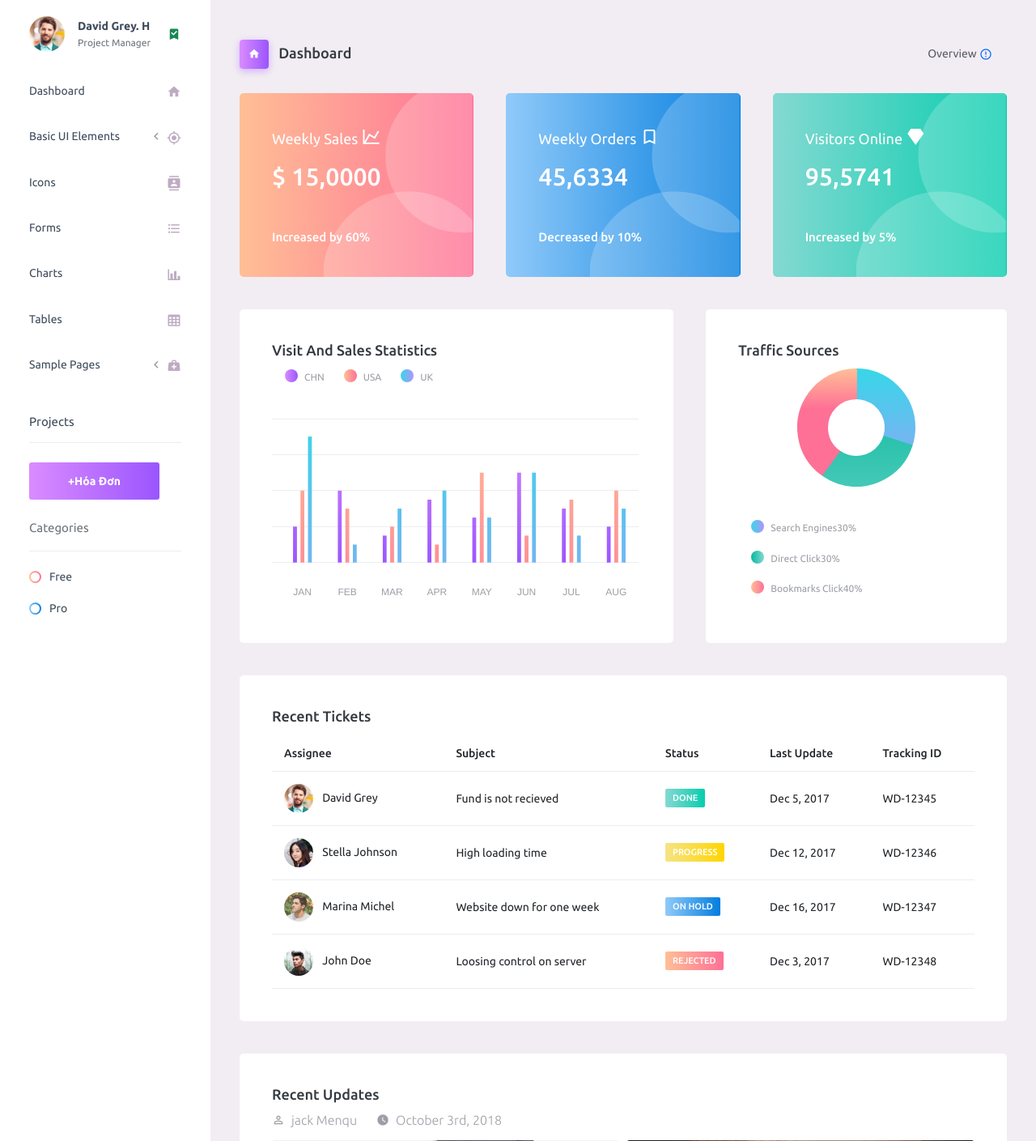
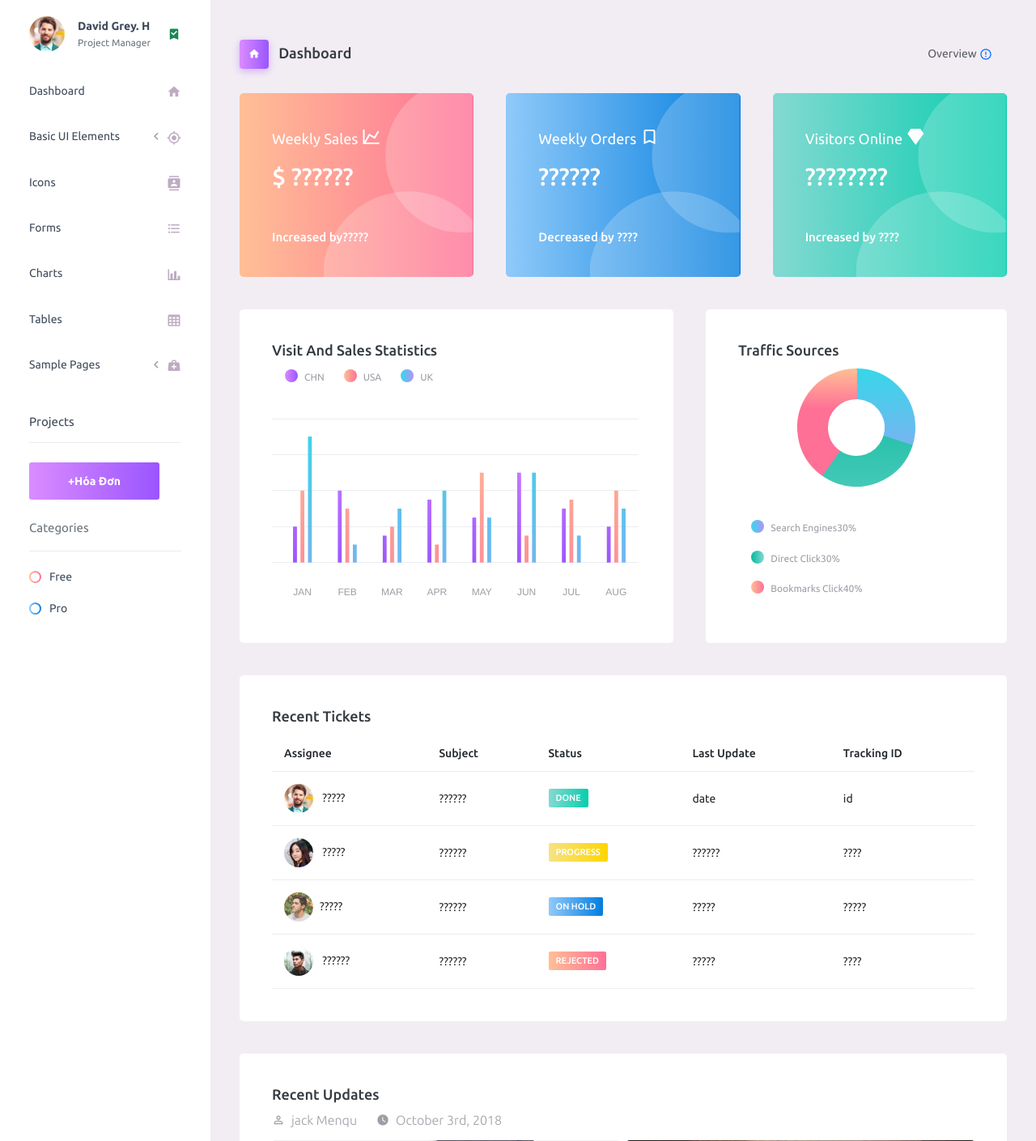
Before and after one commit to huynhmanh219/doan, a PHP site: page / in a window 1280 px wide. Shown: the part 70-1479 px from the top of the page at 81% size. Run offline with PHP 8.4, Linux system fonts and the light colour scheme; data that the repository does not hold is empty.

Commit message:
Update partial.php

```diff
--- a/content/partial.php
+++ b/content/partial.php
@@ -21,8 +21,8 @@
                     <img src="<?php echo $level?>assets/images/dashboard/circle.svg" class="card-img-absolute" alt="circle-image" />
                     <h4 class="font-weight-normal mb-3">Weekly Sales <i class="mdi mdi-chart-line mdi-24px float-right"></i>
                     </h4>
-                    <h2 class="mb-5">$ 15,0000</h2>
-                    <h6 class="card-text">Increased by 60%</h6>
+                    <h2 class="mb-5">$ ??????</h2>
+                    <h6 class="card-text">Increased by?????</h6>
                   </div>
                 </div>
               </div>
@@ -32,8 +32,8 @@
                     <img src="<?php echo $level?>assets/images/dashboard/circle.svg" class="card-img-absolute" alt="circle-image" />
                     <h4 class="font-weight-normal mb-3">Weekly Orders <i class="mdi mdi-bookmark-outline mdi-24px float-right"></i>
                     </h4>
-                    <h2 class="mb-5">45,6334</h2>
-                    <h6 class="card-text">Decreased by 10%</h6>
+                    <h2 class="mb-5">??????</h2>
+                    <h6 class="card-text">Decreased by ????</h6>
                   </div>
                 </div>
               </div>
@@ -43,8 +43,8 @@
                     <img src="<?php echo $level?>assets/images/dashboard/circle.svg" class="card-img-absolute" alt="circle-image" />
                     <h4 class="font-weight-normal mb-3">Visitors Online <i class="mdi mdi-diamond mdi-24px float-right"></i>
                     </h4>
-                    <h2 class="mb-5">95,5741</h2>
-                    <h6 class="card-text">Increased by 5%</h6>
+                    <h2 class="mb-5">????????</h2>
+                    <h6 class="card-text">Increased by ????</h6>
                   </div>
                 </div>
               </div>
@@ -90,47 +90,47 @@
                         <tbody>
                           <tr>
                             <td>
-                              <img src="<?php echo $level?>assets/images/faces/face1.jpg" class="me-2" alt="image"> David Grey
+                              <img src="<?php echo $level?>assets/images/faces/face1.jpg" class="me-2" alt="image"> ?????
                             </td>
-                            <td> Fund is not recieved </td>
+                            <td> ?????? </td>
                             <td>
                               <label class="badge badge-gradient-success">DONE</label>
                             </td>
-                            <td> Dec 5, 2017 </td>
-                            <td> WD-12345 </td>
+                            <td> date </td>
+                            <td> id</td>
                           </tr>
                           <tr>
                             <td>
-                              <img src="assets/images/faces/face2.jpg" class="me-2" alt="image"> Stella Johnson
+                              <img src="assets/images/faces/face2.jpg" class="me-2" alt="image"> ?????
                             </td>
-                            <td> High loading time </td>
+                            <td>??????</td>
                             <td>
                               <label class="badge badge-gradient-warning">PROGRESS</label>
                             </td>
-                            <td> Dec 12, 2017 </td>
-                            <td> WD-12346 </td>
+                            <td> ?????? </td>
+                            <td> ???? </td>
                           </tr>
                           <tr>
                             <td>
-                              <img src="assets/images/faces/face3.jpg" class="me-2" alt="image"> Marina Michel
+                              <img src="assets/images/faces/face3.jpg" class="me-2" alt="image">?????
                             </td>
-                            <td> Website down for one week </td>
+                            <td> ??????</td>
                             <td>
                               <label class="badge badge-gradient-info">ON HOLD</label>
                             </td>
-                            <td> Dec 16, 2017 </td>
-                            <td> WD-12347 </td>
+                            <td>????? </td>
+                            <td> ????? </td>
                           </tr>
                           <tr>
                             <td>
-                              <img src="assets/images/faces/face4.jpg" class="me-2" alt="image"> John Doe
+                              <img src="assets/images/faces/face4.jpg" class="me-2" alt="image"> ??????
                             </td>
-                            <td> Loosing control on server </td>
+                            <td>??????</td>
                             <td>
                               <label class="badge badge-gradient-danger">REJECTED</label>
                             </td>
-                            <td> Dec 3, 2017 </td>
-                            <td> WD-12348 </td>
+                            <td> ????? </td>
+                            <td> ????</td>
                           </tr>
                         </tbody>
                       </table>
@@ -195,9 +195,9 @@
                         </thead>
                         <tbody>
                           <tr>
-                            <td> 1 </td>
-                            <td> Herman Beck </td>
-                            <td> May 15, 2015 </td>
+                            <td> ???? </td>
+                            <td> ???? </td>
+                            <td> ???? </td>
                             <td>
                               <div class="progress">
                                 <div class="progress-bar bg-gradient-success" role="progressbar" style="width: 25%" aria-valuenow="25" aria-valuemin="0" aria-valuemax="100"></div>
@@ -205,9 +205,9 @@
                             </td>
                           </tr>
                           <tr>
-                            <td> 2 </td>
-                            <td> Messsy Adam </td>
-                            <td> Jul 01, 2015 </td>
+                            <td> ???? </td>
+                            <td> ???? </td>
+                            <td> ???? </td>
                             <td>
                               <div class="progress">
                                 <div class="progress-bar bg-gradient-danger" role="progressbar" style="width: 75%" aria-valuenow="75" aria-valuemin="0" aria-valuemax="100"></div>
@@ -215,9 +215,9 @@
                             </td>
                           </tr>
                           <tr>
-                            <td> 3 </td>
-                            <td> John Richards </td>
-                            <td> Apr 12, 2015 </td>
+                            <td> ???? </td>
+                            <td>???? </td>
+                            <td>???? </td>
                             <td>
                               <div class="progress">
                                 <div class="progress-bar bg-gradient-warning" role="progressbar" style="width: 90%" aria-valuenow="90" aria-valuemin="0" aria-valuemax="100"></div>
@@ -225,9 +225,9 @@
                             </td>
                           </tr>
                           <tr>
-                            <td> 4 </td>
-                            <td> Peter Meggik </td>
-                            <td> May 15, 2015 </td>
+                            <td> ???? </td>
+                            <td> ???? </td>
+                            <td>???? </td>
                             <td>
                               <div class="progress">
                                 <div class="progress-bar bg-gradient-primary" role="progressbar" style="width: 50%" aria-valuenow="50" aria-valuemin="0" aria-valuemax="100"></div>
@@ -235,9 +235,9 @@
                             </td>
                           </tr>
                           <tr>
-                            <td> 5 </td>
-                            <td> Edward </td>
-                            <td> May 03, 2015 </td>
+                            <td>???? </td>
+                            <td> ???? </td>
+                            <td> ???? </td>
                             <td>
                               <div class="progress">
                                 <div class="progress-bar bg-gradient-danger" role="progressbar" style="width: 35%" aria-valuenow="35" aria-valuemin="0" aria-valuemax="100"></div>
@@ -245,9 +245,9 @@
                             </td>
                           </tr>
                           <tr>
-                            <td> 5 </td>
-                            <td> Ronald </td>
-                            <td> Jun 05, 2015 </td>
+                            <td> ???? </td>
+                            <td> ???? </td>
+                            <td> ???? </td>
                             <td>
                               <div class="progress">
                                 <div class="progress-bar bg-gradient-info" role="progressbar" style="width: 65%" aria-valuenow="65" aria-valuemin="0" aria-valuemax="100"></div>
```
